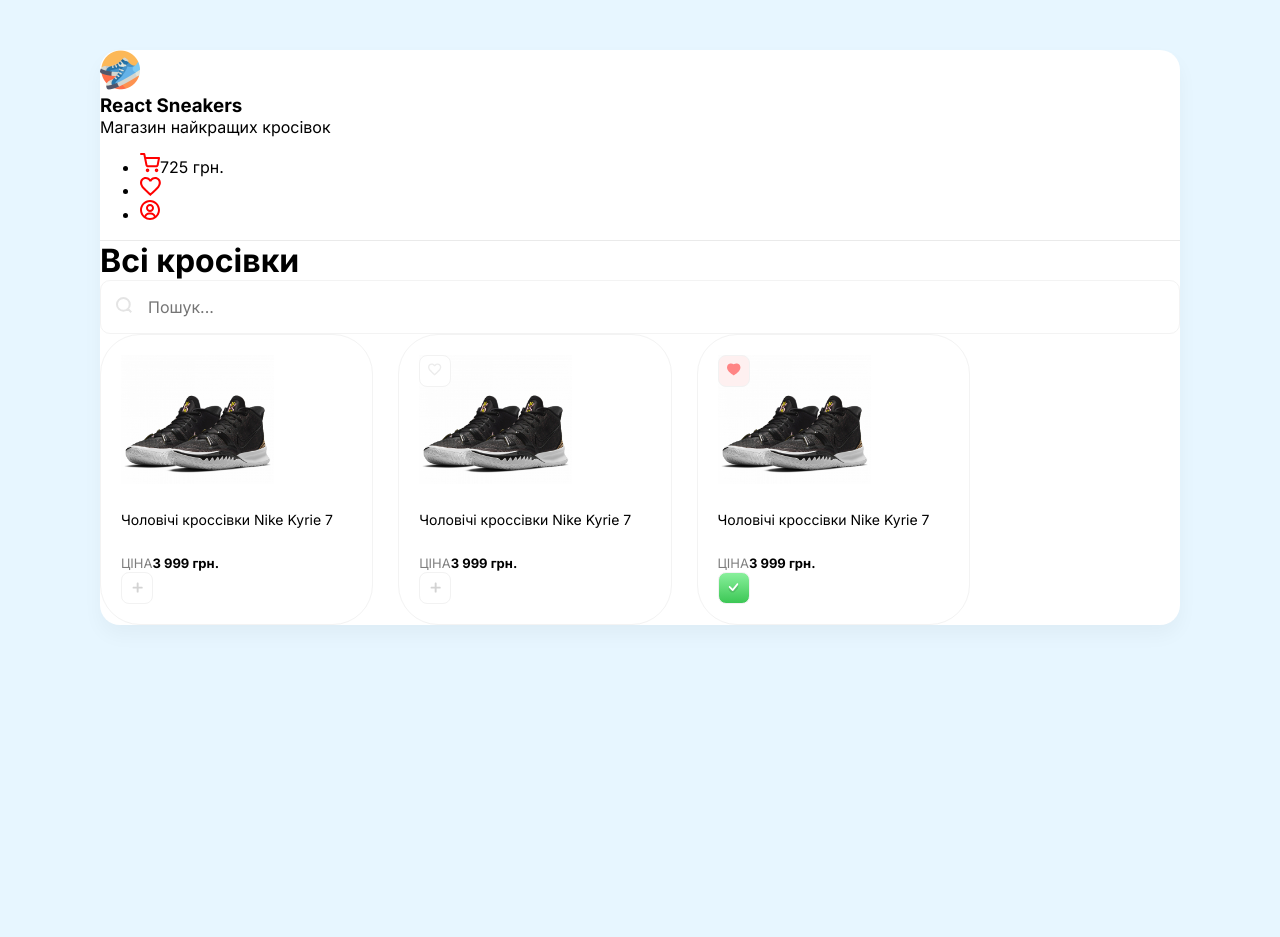
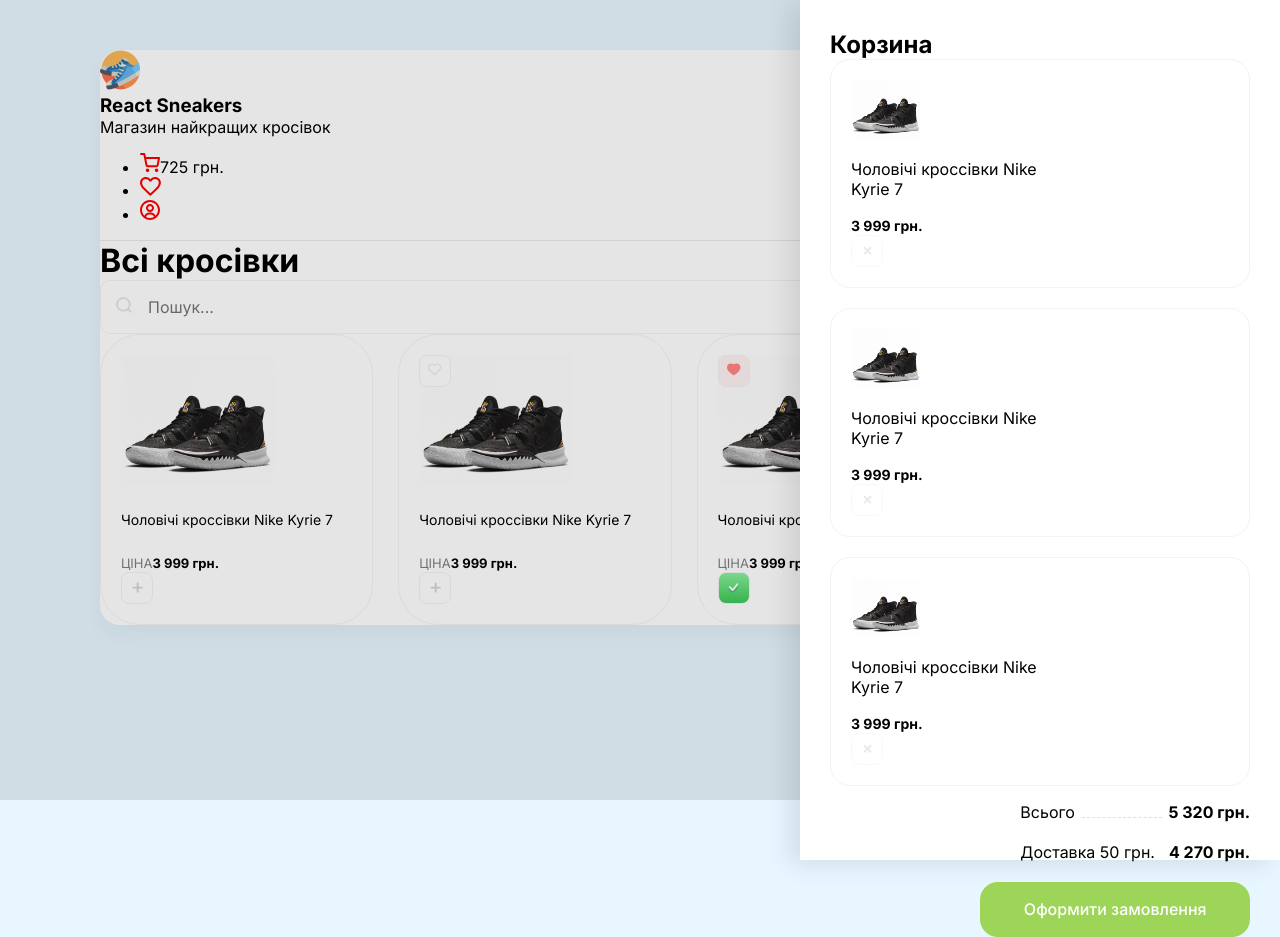
Before and after one commit to AndrewPechnikov/sneakers, a React (Create React App) app: page / in a window 1280 px wide. Before the commit the page ends 800 px from the top, so only its background shows below. Built offline with nearby package versions, Linux system fonts and the light colour scheme.

Commit message:
feature: cart-markdown

```diff
--- a/src/App.js
+++ b/src/App.js
@@ -14,6 +14,73 @@ import { ReactComponent as Check } from './img/check.svg'
 function App() {
   return <div className="wrapper clear">
 
+    <div className="overlay">
+      <div className="drawer d-flex flex-column">
+        <h2 className='mb-30' >Корзина</h2>
+
+        <div className="items">
+          <div className="cartItem d-flex align-center justify-between">
+            <img width={70} height={58.9} src={sneakers} alt="Кросівки" />
+            <div className='cartItem__text'>
+              <p className='mb-5'>Чоловічі кроссівки Nike Kyrie 7</p>
+              <b>3 999 грн.</b>
+
+            </div>
+            <button className='button button__remove'>
+              <Plus className='remove' width={11} height={11} />
+            </button>
+          </div>
+
+          <div className="cartItem d-flex align-center justify-between">
+            <img width={70} height={58.9} src={sneakers} alt="Кросівки" />
+            <div className='cartItem__text'>
+              <p className='mb-5'>Чоловічі кроссівки Nike Kyrie 7</p>
+              <b>3 999 грн.</b>
+
+            </div>
+            <button className='button button__remove'>
+              <Plus className='remove' width={11} height={11} />
+            </button>
+          </div>
+
+          <div className="cartItem d-flex align-center justify-between">
+            <img width={70} height={58.9} src={sneakers} alt="Кросівки" />
+            <div className='cartItem__text'>
+              <p className='mb-5'>Чоловічі кроссівки Nike Kyrie 7</p>
+              <b>3 999 грн.</b>
+
+            </div>
+            <button className='button button__remove'>
+              <Plus className='remove' width={11} height={11} />
+            </button>
+
+          </div>
+
+
+
+
+
+
+        </div>
+
+        <div className='cartTotalBlock'>
+          <ul >
+            <li className=''>
+              <span>Всього</span>
+              <div></div>
+              <b>5 320 грн.</b>
+            </li>
+            <li className=''>
+              <span>Доставка 50 грн.</span>
+              <div></div>
+              <b>4 270 грн.</b>
+            </li>
+          </ul>
+          <button>Оформити замовлення</button>
+        </div>
+      </div>
+
+    </div>
     <header className='d-flex justify-between align-center p-40'>
       <div className="d-flex align-center">
         <img className='mr-10' width={40} height={40} src={logo} alt="" />
--- a/src/index.scss
+++ b/src/index.scss
@@ -67,7 +67,7 @@ header {
 	transition: cubic-bezier(0.075, 0.82, 0.165, 1);
 	transition-duration: 250ms;
 	&:hover {
-		box-shadow: 0px 14px 30px rgba(0, 0, 0, 0.05);
+		box-shadow: 0px 14px 35px rgba(0, 0, 0, 0.05);
 		transform: translateY(-15px);
 		transition: cubic-bezier(0.075, 0.82, 0.165, 1);
 		transition-duration: 250ms;
@@ -104,6 +104,21 @@ header {
 
 		background: linear-gradient(180deg, #89f09c 0%, #3cc755 100%);
 	}
+
+	&__remove {
+		opacity: 0.5;
+		transition: cubic-bezier(0.075, 0.82, 0.165, 1);
+		transition-duration: 250ms;
+		.remove {
+			transform: rotate(45deg);
+		}
+	}
+
+	&__remove:hover {
+		transition: cubic-bezier(0.075, 0.82, 0.165, 1);
+		transition-duration: 250ms;
+		opacity: 1;
+	}
 }
 
 .search-blok {
@@ -117,3 +132,83 @@ header {
 		width: 200px;
 	}
 }
+
+.overlay {
+	position: absolute;
+	left: 0;
+	top: 0;
+	width: 100%;
+	height: 100%;
+
+	background-color: rgba(0, 0, 0, 0.1);
+	z-index: 9;
+}
+
+.drawer {
+	position: absolute;
+	width: 420px;
+	height: 100%;
+	right: 0;
+	top: 0px;
+	padding: 30px;
+	gap: 20;
+
+	background: #ffffff;
+	box-shadow: -10px 4px 24px rgba(0, 0, 0, 0.1);
+
+	h2 {
+		margin: 0;
+	}
+}
+
+.items {
+	display: flex;
+	flex: 1;
+	flex-direction: column;
+	gap: 20px;
+}
+
+.cartItem {
+	border: 1px solid #f3f3f3;
+	border-radius: 20px;
+	overflow: hidden;
+	padding: 20px;
+	p {
+		font-size: 16px;
+	}
+
+	b {
+		font-size: 14px;
+	}
+
+	&__text {
+		width: 200px;
+	}
+}
+
+.cartTotalBlock {
+	justify-self: flex-end;
+	li {
+		display: flex;
+		align-items: flex-end;
+		margin-bottom: 20px;
+	}
+	div {
+		flex: 1;
+		height: 1px;
+		border-bottom: 1px dashed #dfdfdf;
+		position: relative;
+		top: -4px;
+		margin: 0 7px;
+	}
+	button {
+		width: 100%;
+		height: 55px;
+		background: #9dd558;
+		border-radius: 18px;
+		border: 0px;
+		color: #ffffff;
+		font-size: 16px;
+		font-weight: 500;
+	}
+}
```
